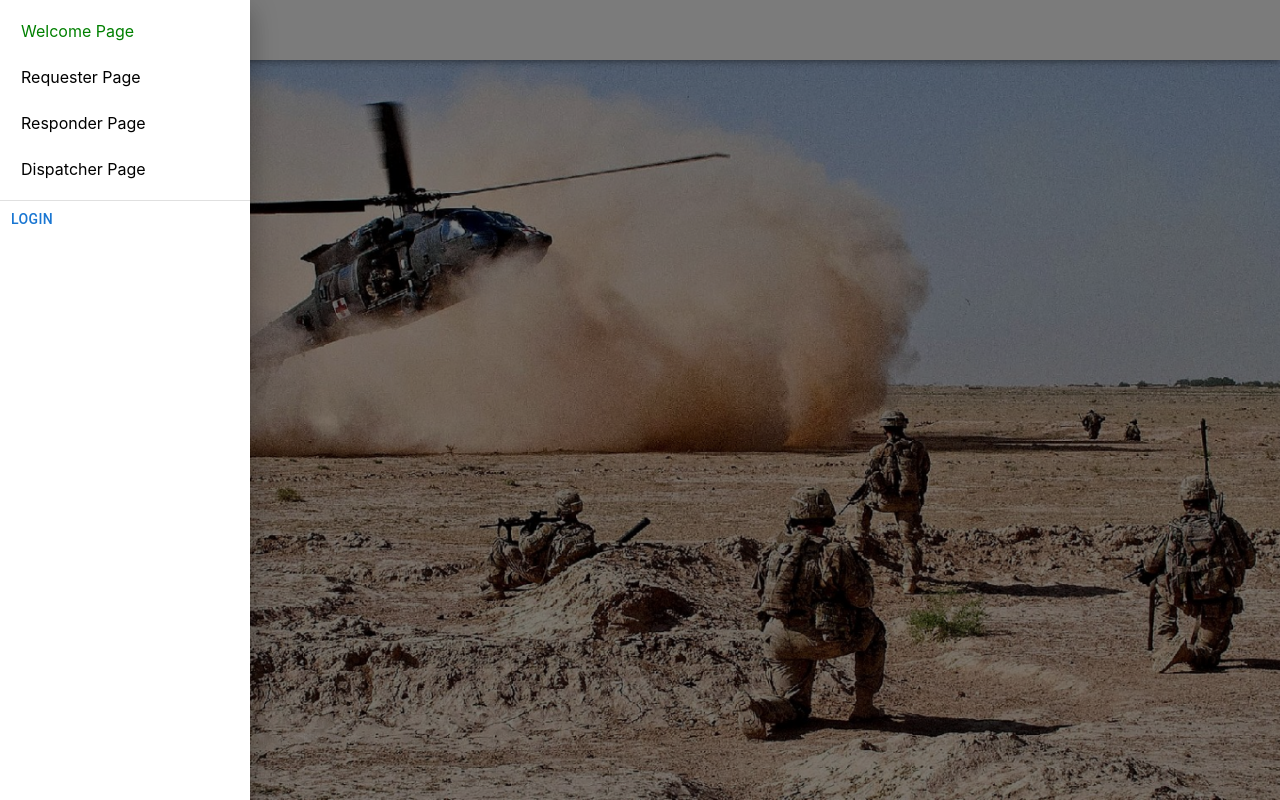
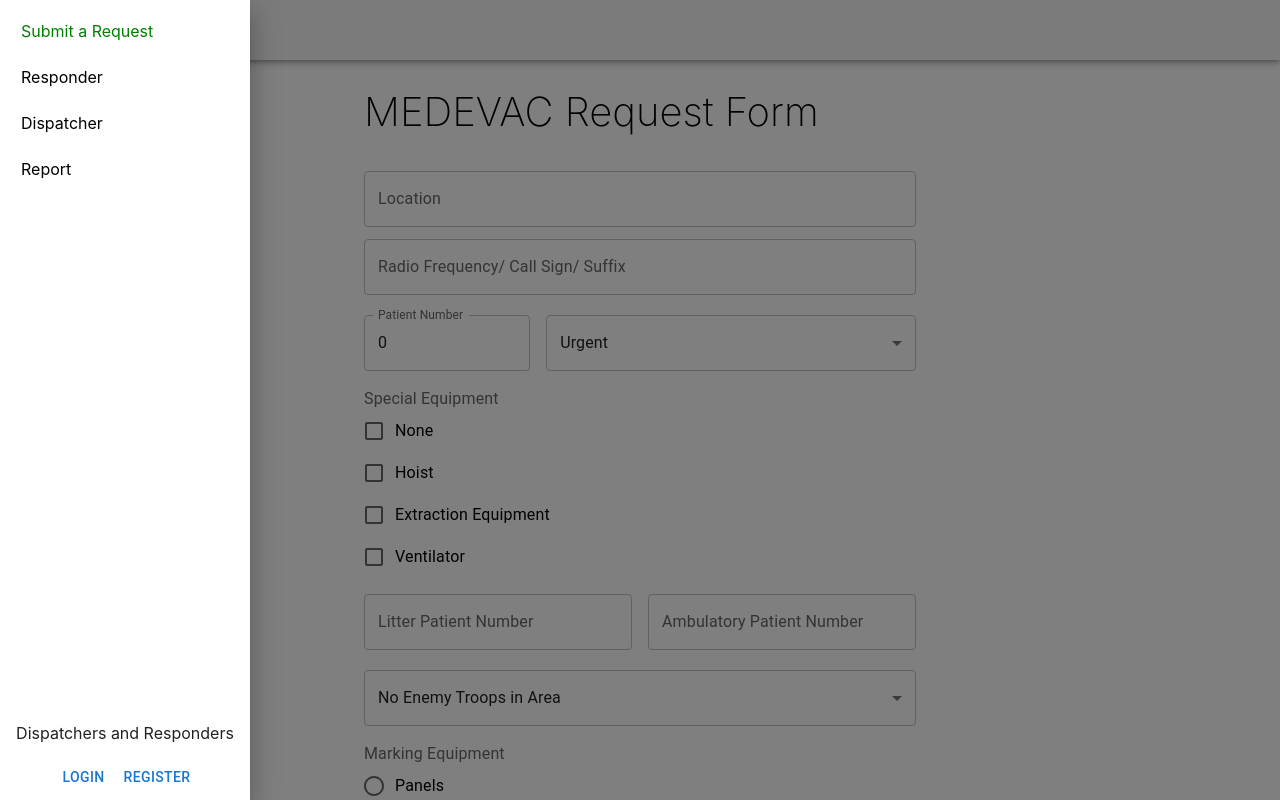
Before and after one commit to Team-Be-Spicy/9Line, a React (Create React App) app in the folder src/frontend/: page /#/ in a window 1280 px wide. Both pictures are taken after a click on the icon 24 px from the left and 30 px from the top of the page. Shown: the top 800 px of the page. Built offline with nearby package versions, Linux system fonts and the light colour scheme.

Commit message:
updated nav Drawer. Extracted drawer content into a NavigationList component. Changed root route to the Requester page. Deleted WelcomePage (RIP Steven)

```diff
--- a/src/frontend/src/App.css
+++ b/src/frontend/src/App.css
@@ -27,14 +27,6 @@ h1 {
   background-color: rgb(237, 247, 237);
 }
 
-.full-size-img{
-  display: flex;
-  width: 100%;
-  height: 100%;
-  position: fixed;
-  object-fit: cover;
-}
-
 .top-banner {
   display: inline;
   width: 100%;
--- a/src/frontend/src/App.js
+++ b/src/frontend/src/App.js
@@ -1,96 +1,61 @@
 import './App.css';
-import React, {useEffect, useState} from 'react';
-import WelcomePage from "./route/WelcomePage";
+import React, {useState} from 'react';
 import Requester from "./route/Requester";
 import Responder from "./route/Responder";
-import {NavLink, Route, Routes} from "react-router-dom";
+import {Route, Routes} from "react-router-dom";
 import Box from '@mui/material/Box';
 import Drawer from '@mui/material/Drawer';
-import List from '@mui/material/List';
-import Divider from '@mui/material/Divider';
-import ListItem from '@mui/material/ListItem';
 import Dispatcher from "./route/Dispatcher";
 import SWFLogo from "./images/swf-log.png"
 
 import MenuIcon from '@mui/icons-material/Menu';
 import {AppBar} from "@mui/material";
-import Button from "@mui/material/Button";
 import {useAuth0} from "@auth0/auth0-react";
+import NavigationList from "./component/NavigationList";
 
 const App = () => {
     const [isDrawerOpen, setIsDrawerOpen] = useState(false);
-    const { user, isAuthenticated, getAccessTokenSilently, loginWithRedirect, logout } = useAuth0();
-
-    useEffect(() => {
-        console.log(window.location.origin);
-    }, []);
-
-    const list = () => (
-        <Box
-            sx={{width: 250}}
-            role="presentation"
-            onClick={()=>setIsDrawerOpen(false)}
-        >
-            <List>
-                <ListItem>
-                    <NavLink
-                        to="/"
-                        className={({isActive}) => isActive ? "active-link" : "inactive-link"}
-                    >
-                        Welcome Page</NavLink>
-                </ListItem>
-                <ListItem>
-                    <NavLink
-                        to="/requester"
-                        className={({isActive}) => isActive ? "active-link" : "inactive-link"}
-                    >Requester Page</NavLink>
-                </ListItem>
-                <ListItem>
-                    <NavLink
-                        to="/responder"
-                        className={({isActive}) => isActive ? "active-link" : "inactive-link"}
-                    >Responder Page</NavLink>
-                </ListItem>
-                <ListItem>
-                    <NavLink
-                        to="/dispatcher"
-                        className={({isActive}) => isActive ? "active-link" : "inactive-link"}
-                    >Dispatcher Page</NavLink>
-                </ListItem>
-
-            </List>
-            <Divider/>
-            {isAuthenticated ?
-                <Button onClick={() => logout({returnTo: window.location.origin})}>Logout</Button>
-                :
-                <Button onClick={() => loginWithRedirect()}>Login</Button>
-            }
-
-        </Box>
-    );
+    const {user, isAuthenticated, getAccessTokenSilently, loginWithRedirect, logout} = useAuth0();
 
     return (
         <div>
-            <AppBar sx={{display:"flex",flexDirection:"row", height:'60px', backgroundColor:'#F7F7F7', position:'relative', alignItems:'center', marginBottom:'20px'}}>
+            <AppBar sx={{
+                display: "flex",
+                flexDirection: "row",
+                height: '60px',
+                backgroundColor: '#F7F7F7',
+                position: 'relative',
+                alignItems: 'center',
+                marginBottom: '20px'
+            }}>
 
-                    <MenuIcon sx={{cursor: 'pointer', margin: '12px', color:"#737373"}} onClick={()=>setIsDrawerOpen(true)}>Test</MenuIcon>
-                        <Drawer
-                            anchor='left'
-                            open={isDrawerOpen}
-                            onClose={()=>setIsDrawerOpen(false)}>
-                            {list()}
-                        </Drawer>
+                <MenuIcon sx={{cursor: 'pointer', margin: '12px', color: "#737373"}}
+                          onClick={() => setIsDrawerOpen(true)}>Test</MenuIcon>
+                <Drawer
+                    anchor='left'
+                    open={isDrawerOpen}
+                    onClose={() => setIsDrawerOpen(false)}>
+                    <NavigationList
+                        links={[{id: 0, title: "Submit a Request", path: "/"},
+                            {id: 1, title: "Responder", path: "/responder"},
+                            {id: 2, title: "Dispatcher", path: "/dispatcher"},
+                            {id: 3, title: "Report", path: "/report"}
+                        ]}
+                        isAuthenticated={isAuthenticated}
+                        loginWithRedirect={loginWithRedirect}
+                        logout={logout}
+                        hideDrawer={() => setIsDrawerOpen(false)}/>
+                </Drawer>
 
 
                 <Box sx={{marginLeft: '20px'}}>
                     <img src={SWFLogo} alt={"swf logo"}/>
                 </Box>
-        </AppBar>
+            </AppBar>
             <Routes>
-                <Route path="/" element={<WelcomePage />} />
-                <Route path="/requester" element={<Requester />} />
-                <Route path="/responder" element={<Responder />} />
-                <Route path="/dispatcher" element={<Dispatcher />} />
+                <Route path="/" element={<Requester/>}/>
+                <Route path="/responder" element={<Responder/>}/>
+                <Route path="/dispatcher" element={<Dispatcher/>}/>
             </Routes>
         </div>
     );
--- /dev/null
+++ b/src/frontend/src/component/NavigationList.js
@@ -0,0 +1,45 @@
+import React from 'react';
+import {Stack} from "@mui/material";
+import List from "@mui/material/List";
+import ListItem from "@mui/material/ListItem";
+import {NavLink} from "react-router-dom";
+import Button from "@mui/material/Button";
+
+const NavigationList = ({links, isAuthenticated, loginWithRedirect, logout, hideDrawer}) =>
+    <Stack
+        sx={{height: "100vh", width: 250}}
+        justifyContent="space-between"
+        role="presentation"
+    >
+        <List onClick={hideDrawer}>
+            {links.map(link =>
+                <ListItem key={link.id}>
+                    <NavLink
+                        to={link.path}
+                        className={({isActive}) => isActive ? "active-link" : "inactive-link"}
+                    >{link.title}
+                    </NavLink>
+                </ListItem>)}
+        </List>
+        {isAuthenticated ?
+            <Button onClick={() => {
+                hideDrawer();
+                logout({returnTo: window.location.origin});
+            }}>Logout</Button>
+            :
+            <Stack
+                sx={{padding: "5px"}}
+                alignItems="center">
+                <p>Dispatchers and Responders</p>
+                <Stack
+                    direction="row"
+                    alignItems="center"
+                    justifyContent="space-evenly"
+                    onClick={hideDrawer}>
+                    <Button onClick={() => loginWithRedirect()}>Login</Button>
+                    <Button onClick={() => loginWithRedirect({screen_hint: 'signup'})}>Register</Button>
+                </Stack>
+            </Stack>}
+    </Stack>;
+
+export default NavigationList;
--- a/src/frontend/src/route/WelcomePage.js
+++ /dev/null
@@ -1,9 +0,0 @@
-import DustOff from "../images/Dustoff_Picture.jpeg";
-import Box from "@mui/material/Box";
-
-const WelcomePage = () =>
-    <Box mt={-10}>
-        <img className="full-size-img" src={DustOff} alt="Helicopter landing in the desert"/>
-    </Box>
-
-export default WelcomePage;
```
Also changed, not shown: src/frontend/src/component/Loading.js (+4 -5 lines).
